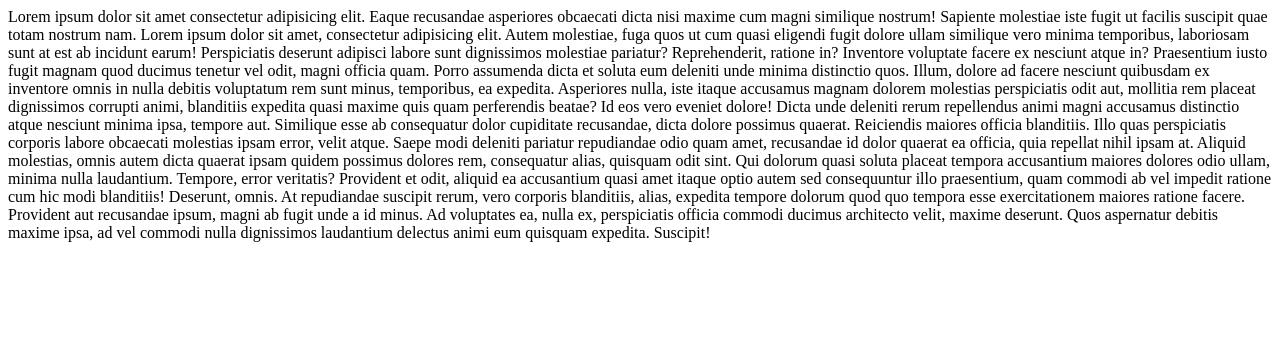
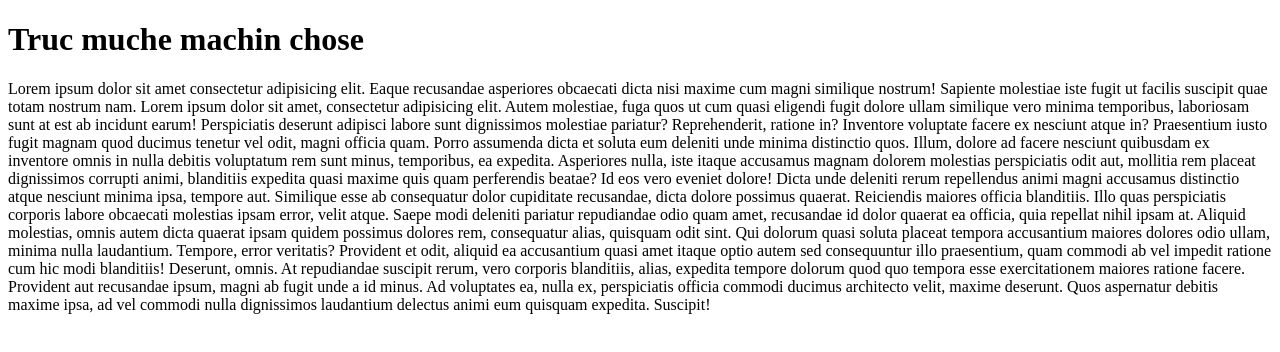
Before and after one commit to Amacky/test, a plain HTML site: page index.html in a window 1280 px wide. Drawn offline with Linux system fonts and the light colour scheme.

Commit message:
Ajout d'un h1

```diff
--- a/index.html
+++ b/index.html
@@ -7,6 +7,7 @@
     <title>Document</title>
 </head>
 <body>
+    <h1> Truc muche machin chose </h1>
     Lorem ipsum dolor sit amet consectetur adipisicing elit. Eaque recusandae asperiores obcaecati dicta nisi maxime cum magni similique nostrum! Sapiente molestiae iste fugit ut facilis suscipit quae totam nostrum nam.
     Lorem ipsum dolor sit amet, consectetur adipisicing elit. Autem molestiae, fuga quos ut cum quasi eligendi fugit dolore ullam similique vero minima temporibus, laboriosam sunt at est ab incidunt earum!
     Perspiciatis deserunt adipisci labore sunt dignissimos molestiae pariatur? Reprehenderit, ratione in? Inventore voluptate facere ex nesciunt atque in? Praesentium iusto fugit magnam quod ducimus tenetur vel odit, magni officia quam.
```
